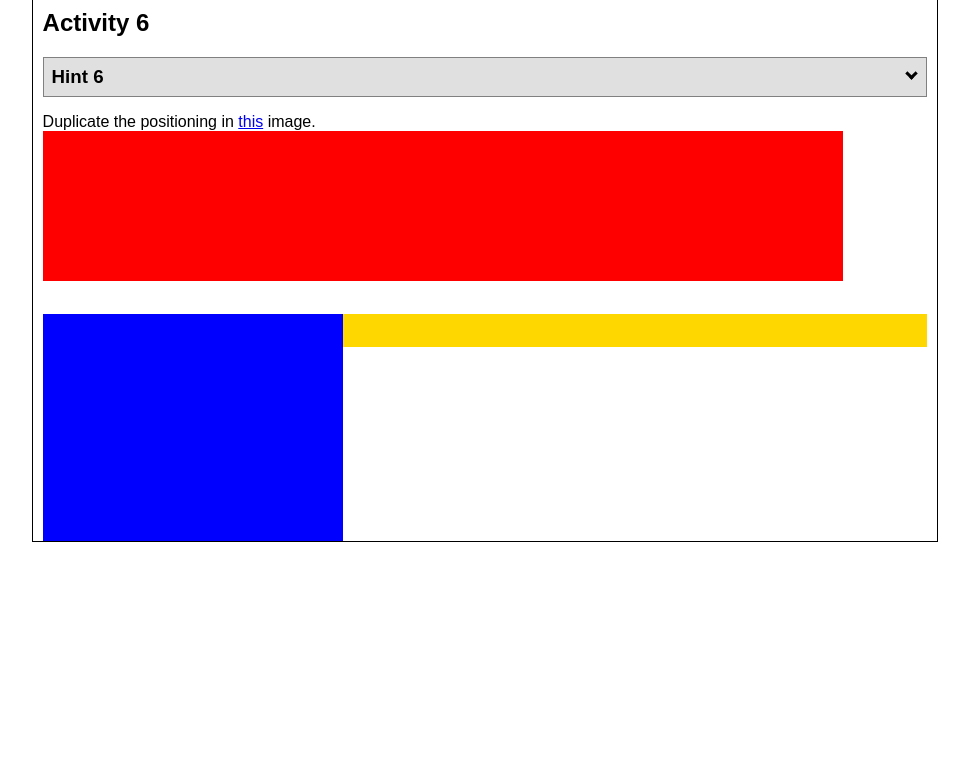
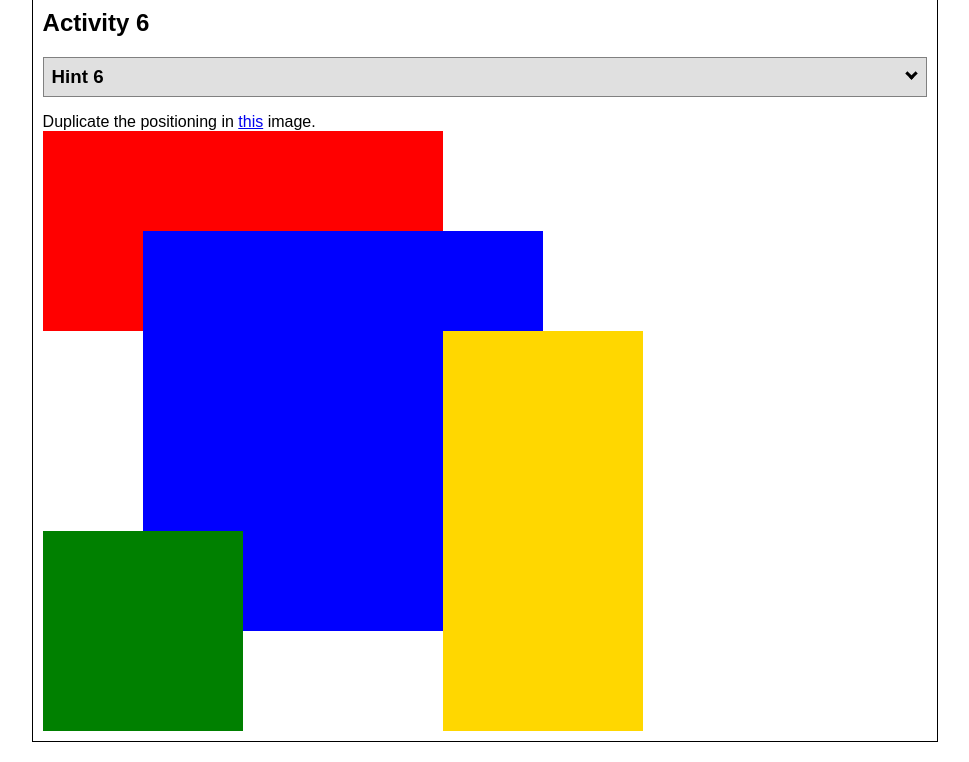
Before and after one commit to rowanjanderson/wdd130, a plain HTML site: page positioning/positioning.html in a window 1280 px wide. Shown: the part 3349-4111 px from the top of the page, without its empty margins (155-1124 px from the left). Before the commit the page ends 3911 px from the top, so only its background shows below. Drawn offline with Linux system fonts and the light colour scheme.

Commit message:
positioning fix 6

```diff
--- a/positioning/positionstyles.css
+++ b/positioning/positionstyles.css
@@ -167,41 +167,46 @@
 .content6 {
   /* This is the parent of the activity 6 boxes. */
   display: grid;
-  grid-template-columns: (6fr);
+  grid-template-columns:repeat(6,100px);
   /* justify-items: center; */
   /* This is the parent of the activity 4 boxes. */
-  height: 400px;
-  position: relative;
 }
 .red6 {
   z-index: 1;
-  width: 800px;
-  height: 150px;
+  grid-column: 1/5;
+  grid-row: 1/3;
+  width: 400px;
+  height: 200px;
   background-color: red;
 }
 .green6 {
-  z-index: 2;
-  width: 150px;
-  height: 150px;
+  z-index: 3;
+  width: 200px;
+  height: 200px;
   background-color: green;
-  grid-row:4/3;
+  grid-row:5/7;
+  grid-column: 1/3;
   /* grid-column: 4/3;  */
 }
 .yellow6 {
-  z-index: 3;
-  width: 100%;
-  height: 100%;
+  z-index: 4;
+  width: 200px;
+  height: 400px;
   background-color: gold;
+  grid-row: 3/7;
+  grid-column:5/7 ;
 }
 .blue6 {
-  position: absolute;
-  z-index: 4;
-  width: 300px;
-  height: 300px;
+  /* position: absolute; */
+  z-index: 2;
+  width: 400px;
+  height: 400px;
   background-color: blue;
-  align-items: center;
+  grid-row: 2/6;
+  grid-column: 2/6;
+  /* align-items: center;
   grid-column: 1/3;
-  grid-row: 2/6;
+  grid-row: 2/6; */
 }
 
 
```
